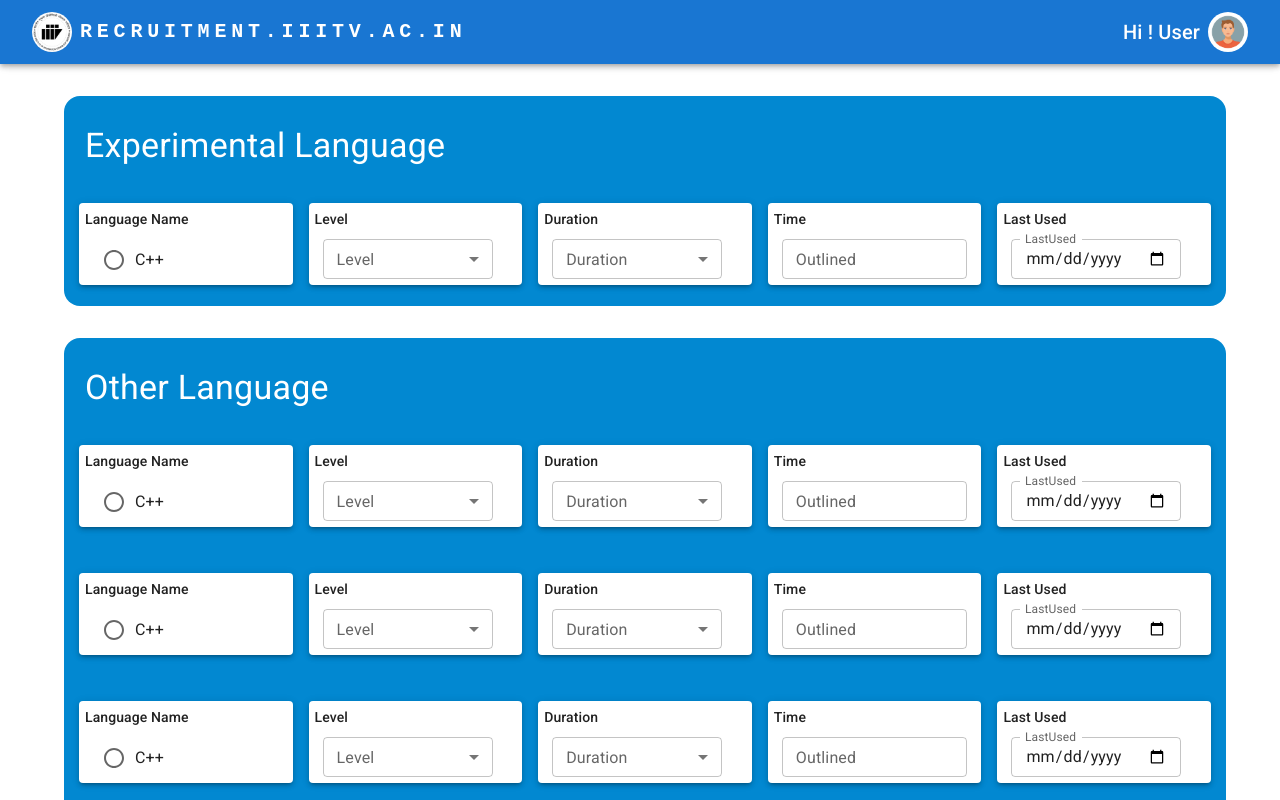
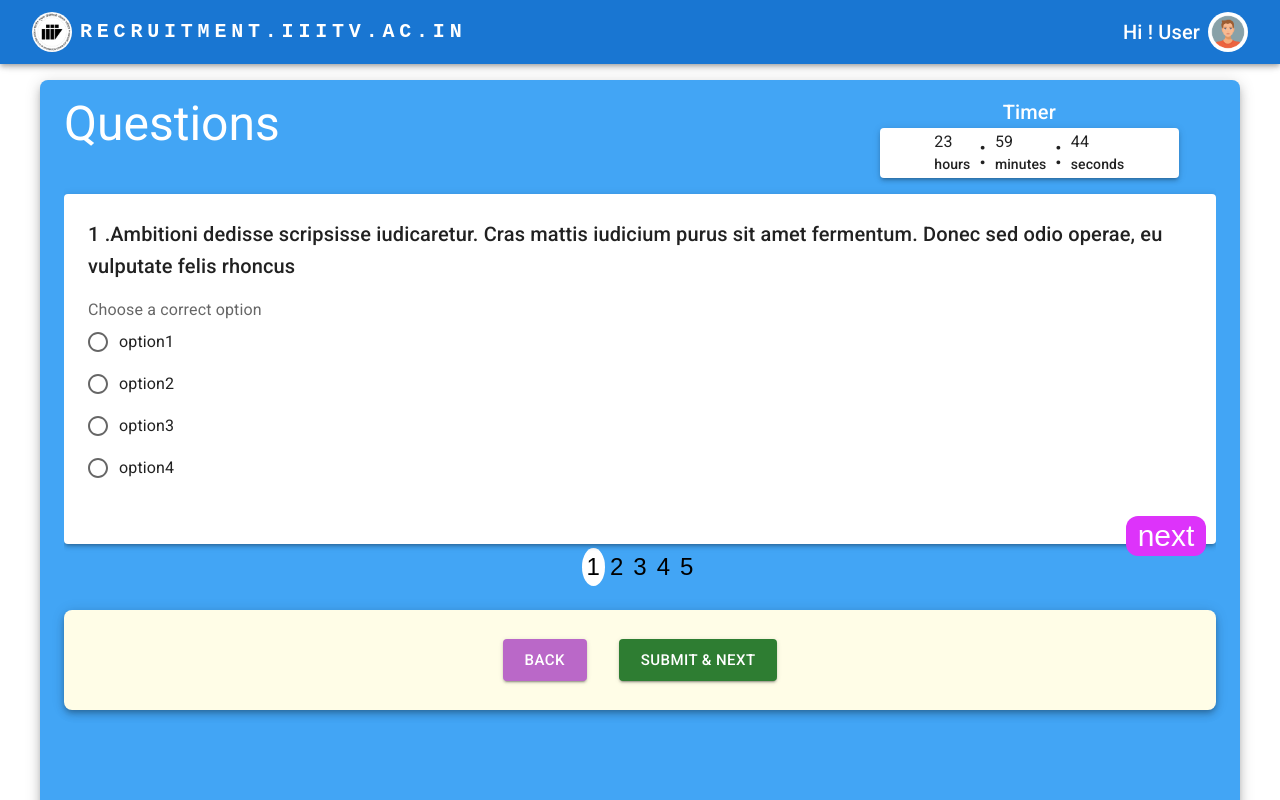
Before and after one commit to DeadLoss1801/RA-Frontend, a React (Create React App) app: page /register in a window 1280 px wide. Shown: the top 800 px of the page. Built offline with nearby package versions, Linux system fonts and the light colour scheme.

Commit message:
fixed admin ui homepage

```diff
--- a/src/App.js
+++ b/src/App.js
@@ -26,10 +26,10 @@ function App() {
     {/* <Home/> */}
 
     {/* <Register/> */}
-      <Experiment/>
+      {/* <Experiment/> */}
     {/* <Read/> */}
 {/*    <Level/> */}
-     {/* <Questions/>  */}
+     <Questions/>
 
     {/* Admin Pages  */}
 
--- a/src/pages/Users/Register.css
+++ b/src/pages/Users/Register.css
@@ -1,4 +1,4 @@
-form{
+.formcss{
     background-color:beige;
     padding: 20px 60px;
     border-radius: 15px;
--- a/src/pages/Users/Register.js
+++ b/src/pages/Users/Register.js
@@ -105,7 +105,7 @@ const Register = () => {
   return (
     <div className='create'>
 
-        <form onSubmit={handleSubmit}>
+        <form className='.formcss' onSubmit={handleSubmit}>
         <h1>Register</h1>
             <label>Name</label>
             <input
```
